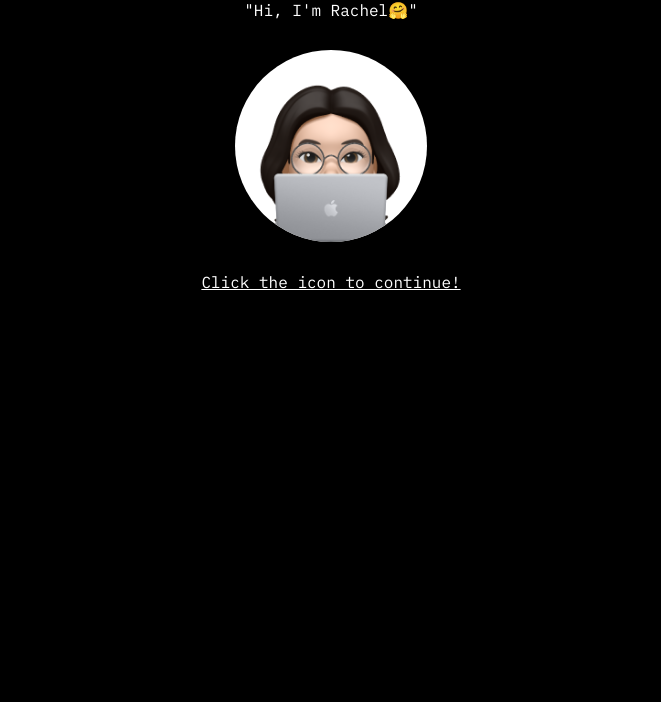
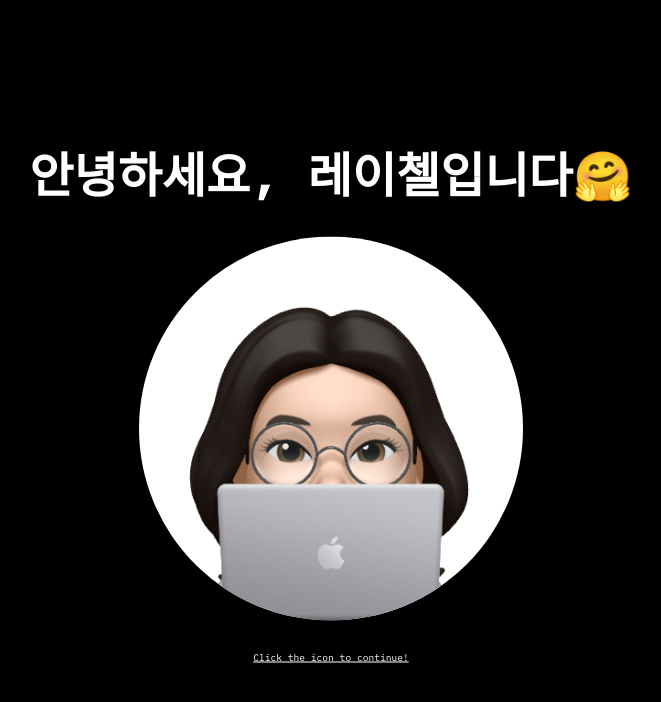
Before and after one commit to eun-chae-s/eun-chae-s.github.io, a React (Create React App) app: page / in a window 1280 px wide. Shown: the top 702 px of the page, without its empty margins (309-970 px from the left). Built offline with nearby package versions, Linux system fonts and the light colour scheme.

Commit message:
finish homepage

```diff
--- a/src/css/Homepage.css
+++ b/src/css/Homepage.css
@@ -4,21 +4,30 @@
   color: white;
   justify-content: center;
   align-items: center;
-  position: relative;
+  /* horizontally */
+  width: 100%;
+  margin: auto;
+  /* vertically */
+  position: absolute;
+  top: 50%;
+  transform: translate(0, -50%);
   font-family: "IBM Plex Mono", monospace;
 }
 
-.home-h1 {
-  font-size: 60px;
-  margin-top: 10%;
+.home-introduce {
+  font-size: 300%;
+  font-weight: bold;
 }
 
 .home-img {
   border-radius: 50%;
   background-color: white;
   margin: 30px;
+  height: 30%;
+  width: 30%;
 }
 
 .home-text {
+  font-size: 60%;
   text-decoration: underline;
 }
--- a/src/pages/Homepage.js
+++ b/src/pages/Homepage.js
@@ -1,30 +1,31 @@
-import React from "react";
+import React, { useEffect, useState } from "react";
 import computer from "../images/computer.png";
 import "../css/Homepage.css";
 
 function Homepage() {
-  const textload = () => {
-    setTimeout(() => {
-      "Hi, I'm Rachel🤗";
-      "안녕하세요, 레이첼입니다🤗";
-      "你好，我是Rachel🤗";
-      "Salut, je suis Rachel🤗";
-    });
-  };
+  const greetings = [
+    "Hi, I'm Rachel🤗",
+    "안녕하세요, 레이첼입니다🤗",
+    "你好，我是Rachel🤗",
+    "je m'appelle Rachel🤗",
+  ];
+
+  const [index, setIndex] = useState(0);
+  useEffect(() => {
+    const intervalId = setInterval(
+      () => setIndex((index) => (index === 3 ? 0 : index + 1)),
+      3000
+    );
+    return () => clearTimeout(intervalId);
+  }, []);
 
   return (
     <div className="homepage">
       {/* Multiple text animation, resource: https://www.youtube.com/watch?v=nxoHR9lltK0 */}
       <div className="home-slide">
-        <span className="home-introduce">"Hi, I'm Rachel🤗"</span>
+        <span className="home-introduce">{greetings[index]}</span>
       </div>
-      <img
-        className="home-img"
-        src={computer}
-        height="15%"
-        width="15%"
-        alt="Avatar with Computer"
-      ></img>
+      <img className="home-img" src={computer} alt="Avatar with Computer"></img>
       <text className="home-text">Click the icon to continue!</text>
     </div>
   );
```
Also changed, not shown: 1 other file (tests, documents, lock files or other folders).
